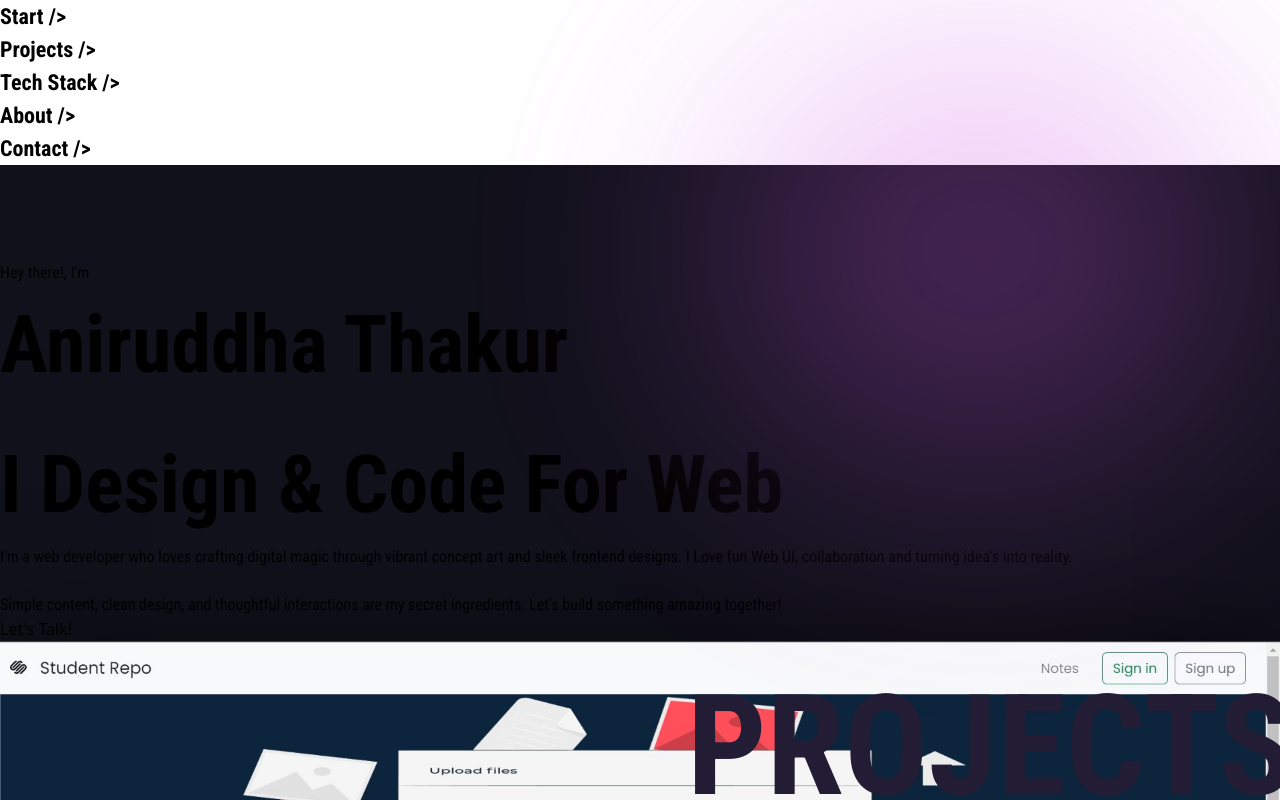
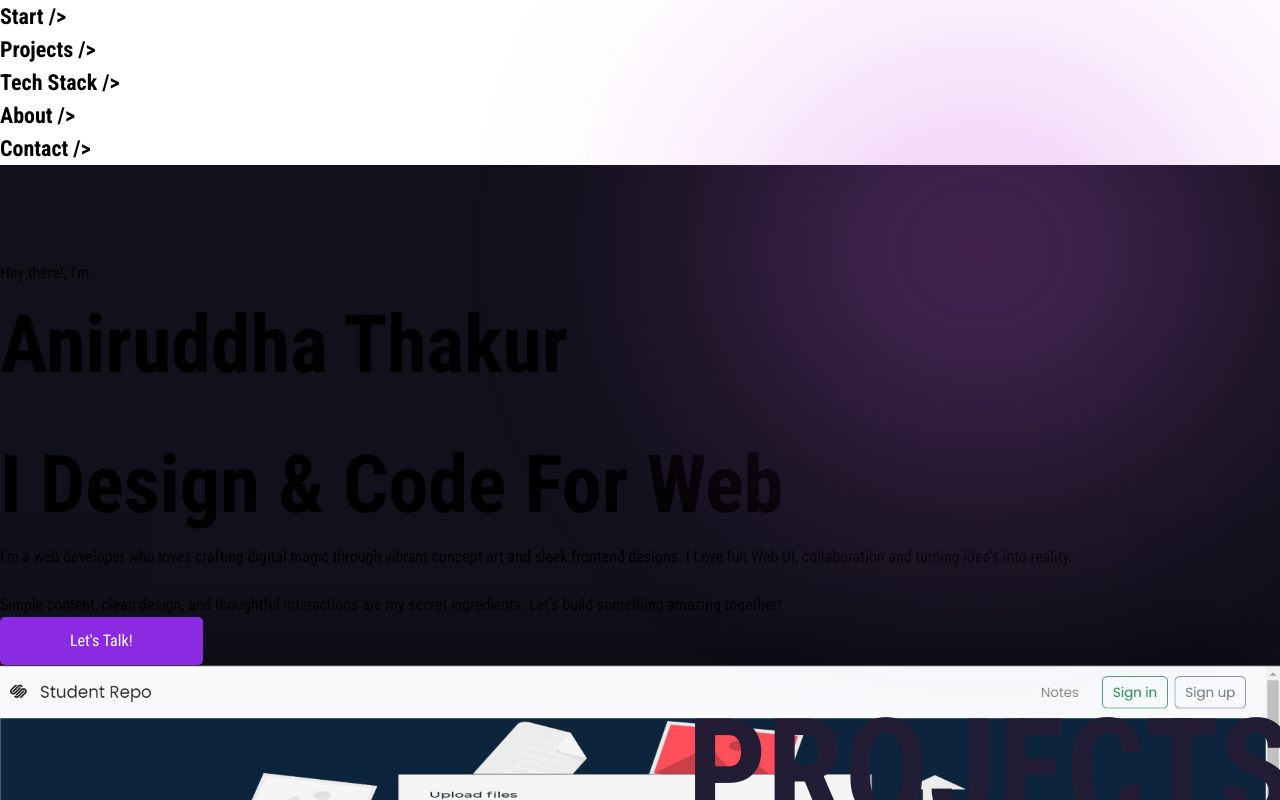
Before and after one commit to aniruddha76/aniruddha-portfolio, a React (Vite) app: page / in a window 1280 px wide. Shown: the top 800 px of the page. Built offline with nearby package versions, Linux system fonts and the light colour scheme.

Commit message:
Portfolio

```diff
--- a/src/App.css
+++ b/src/App.css
@@ -19,3 +19,21 @@
     transform: scale(0.8);
   }
 }
+
+.animated-button {
+  background-color: rgba(138,43,226,1);
+  color: white;
+  font-size: 16px;
+  border: none;
+  border-radius: 5px;
+  padding: 12px 70px;
+  cursor: pointer;
+  position: relative;
+  transition: 0.3s ease;
+}
+
+.animated-button:hover {
+  background-color: transparent;
+  border: 1px solid;
+  border-color: #cf59e6;
+}
--- a/src/App.jsx
+++ b/src/App.jsx
@@ -43,7 +43,9 @@ function App() {
             </div>
 
             <div>
-            <button><a href="mailto:aniruddhathakur76@gmail.com">Let's Talk!</a></button>
+              <button className='button-50 animated-button' style={{fontFamily: "Roboto Condensed,Lato,Arial,sans-serif"}}>
+                <a href="mailto:aniruddhathakur76@gmail.com">Let's Talk!</a>
+              </button>
           </div>
           </div>
         </div>
```
